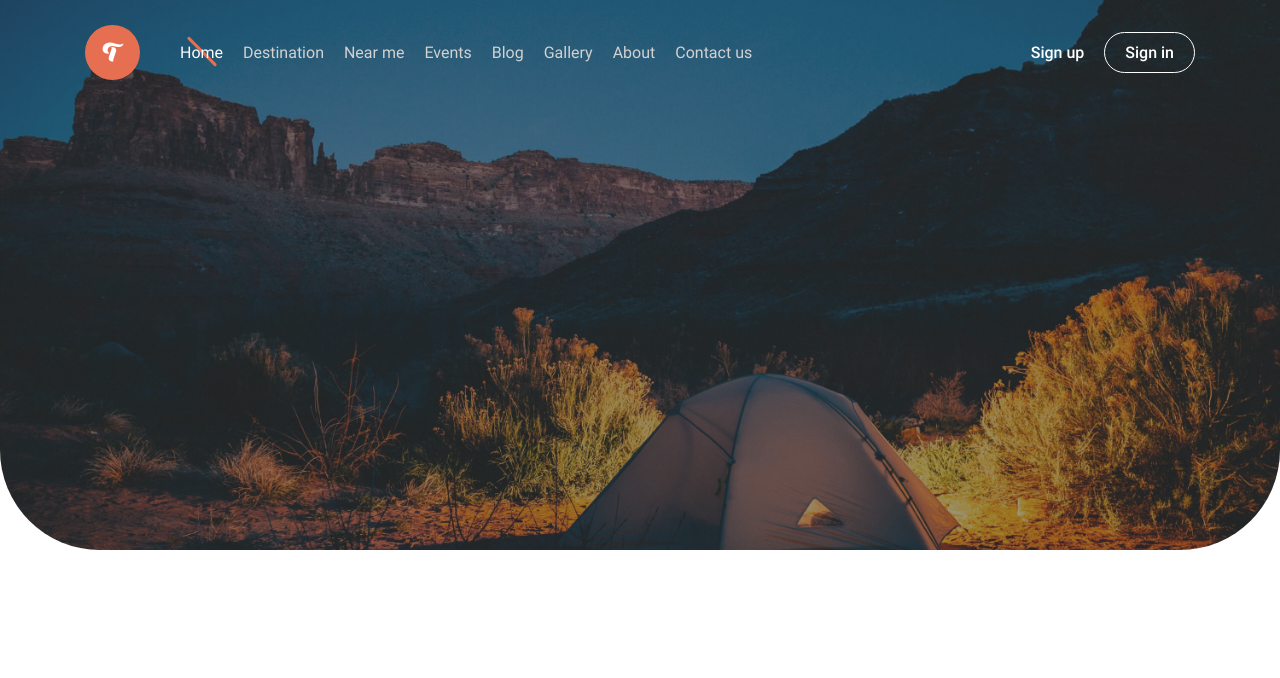
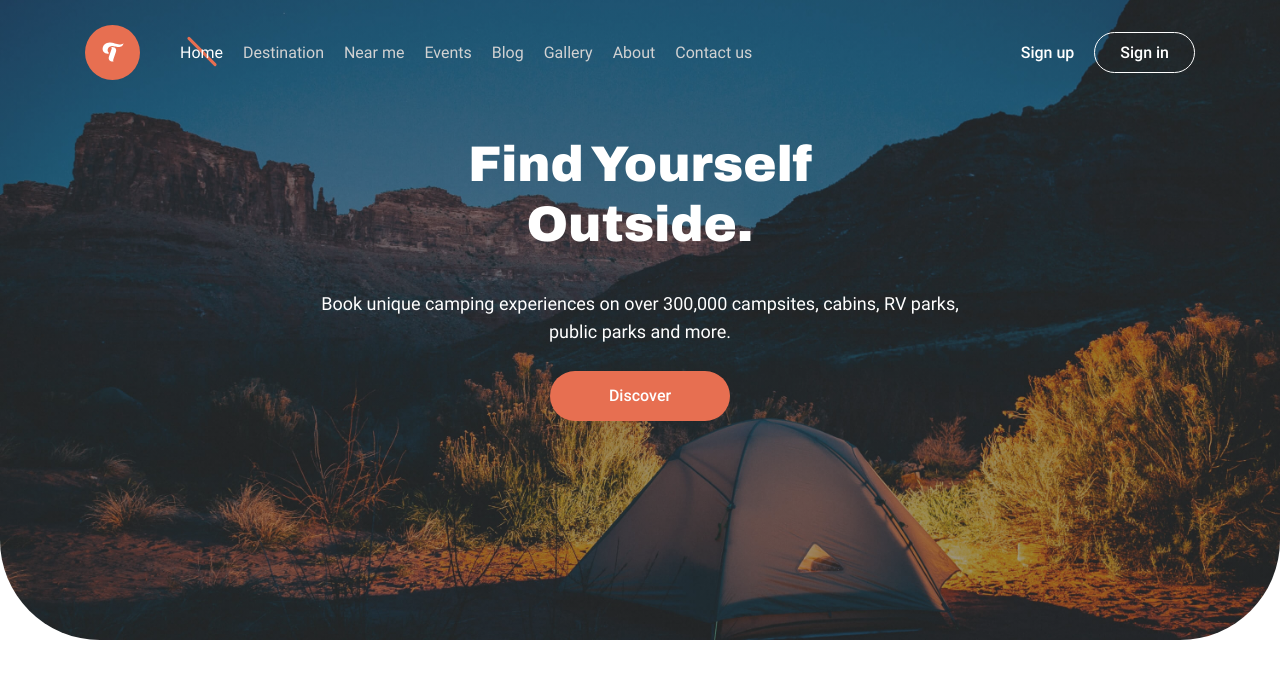
Before and after one commit to efshinzarei/travel-tour, a plain HTML site: page index.html in a window 1280 px wide. Drawn offline with Linux system fonts and the light colour scheme; files whose address does not match are found by name.

Commit message:
Added header content

```diff
--- a/index.html
+++ b/index.html
@@ -83,14 +83,19 @@
               >
             </div>
           </div>
-          <div class="header__links">
-            <a href="" class="header__link">Sign up</a
-            ><a href="" class="header__link header__link--border">Sign in</a>
+          <div class="nav__links">
+            <a href="" class="nav__link">Sign up</a
+            ><a href="" class="nav__link nav__link--border">Sign in</a>
           </div>
           <div class="nav__btn">
             <span class="nav__btn-line"></span>
           </div>
         </nav>
+        <div class="header-content">
+          <h1 class="header-content__title">Find Yourself <br/>  <span>Outside.</span> </h1>
+          <p class="header-content__caption">Book unique camping experiences on over 300,000 campsites, <br class="header-content__br1"/> <span>cabins, RV parks,<br class="header-content__br2"/> public parks and more.</span> </p>
+          <a href="#" class="btn header-content__link">Discover</a>
+        </div>
       </div>
     </header>
     <script src="./scripts/app.js"></script>
--- a/styles/app.css
+++ b/styles/app.css
@@ -32,6 +32,7 @@ body {
 
 a {
   text-decoration: none;
+  color: inherit;
 }
 
 ul {
@@ -48,6 +49,30 @@ ul {
 
 /*
 
+==================
+  Helper Classes
+==================
+
+*/
+
+.btn {
+  display: flex;
+  align-items: center;
+  justify-content: center;
+  width: 18rem;
+  height: 5rem;
+  margin-left: auto;
+  margin-right: auto;
+  font-family: "Roboto-Medium";
+  border-radius: 10rem;
+  -webkit-border-radius: 10rem;
+  -moz-border-radius: 10rem;
+  -ms-border-radius: 10rem;
+  -o-border-radius: 10rem;
+}
+
+/*
+
 ==============
   App Styles
 ==============
@@ -55,7 +80,7 @@ ul {
 */
 
 .header {
-  min-height: 55rem;
+  min-height: 80vh;
   background: linear-gradient(90deg, rgb(59 55 53 / 50%), rgb(59 55 53 / 50%)),
     url("../images/header-bg.jpg");
   background-position: center;
@@ -234,17 +259,17 @@ ul {
 
 */
 
-.header__links {
+.nav__links {
   display: none;
 }
 
-.header__link {
+.nav__link {
   font-family: "Roboto-Medium";
   color: var(--withe);
 }
 
-.header__link--border {
-  padding: 1rem 2rem;
+.nav__link--border {
+  padding: 1rem 2.5rem;
   margin-left: 2rem;
   border: 0.1rem solid var(--withe);
   border-radius: 10rem;
@@ -259,7 +284,7 @@ ul {
   -o-transition: all 100ms ease-in;
 }
 
-.header__link--border:hover {
+.nav__link--border:hover {
   background-color: var(--withe);
   color: var(--dark);
 }
@@ -350,3 +375,42 @@ ul {
   -ms-transform: translateY(-0.8rem) rotate(-45deg);
   -o-transform: translateY(-0.8rem) rotate(-45deg);
 }
+
+/*
+
+==================
+  Header Content
+==================
+
+*/
+
+.header-content {
+  /* width: 100%; */
+  display: flex;
+  flex-direction: column;
+  align-items: center;
+  gap: 2.5rem;
+  text-align: center;
+  margin-top: 3rem;
+  color: var(--withe);
+}
+
+.header-content__title {
+  font-family: "Archivo-Black";
+  font-size: 5rem;
+  line-height: 6rem;
+  margin-bottom: 1rem;
+}
+
+.header-content__caption {
+  font-size: 1.8rem;
+  line-height: 2.8rem;
+}
+
+.header-content__br1 {
+  display: none;
+}
+
+.header-content__link {
+  background-color: var(--orange);
+}
--- a/styles/responsive.css
+++ b/styles/responsive.css
@@ -19,7 +19,7 @@
 }
 
 @media (min-width: 992px) {
-  .header__links {
+  .nav__links {
     display: block;
   }
 }
```
